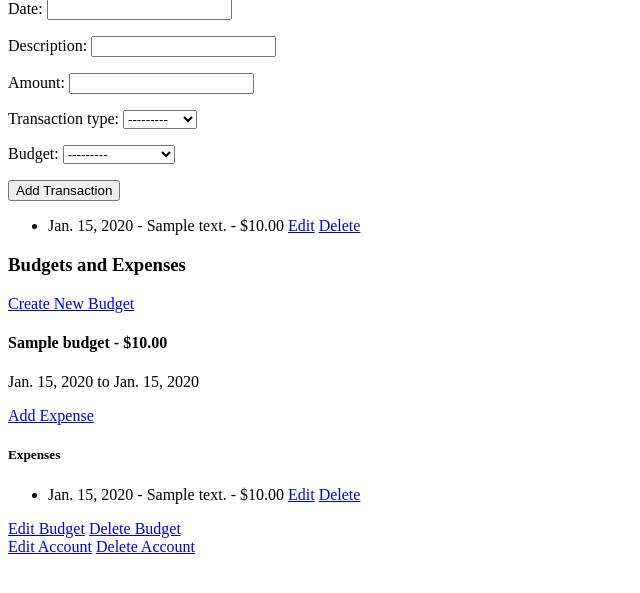
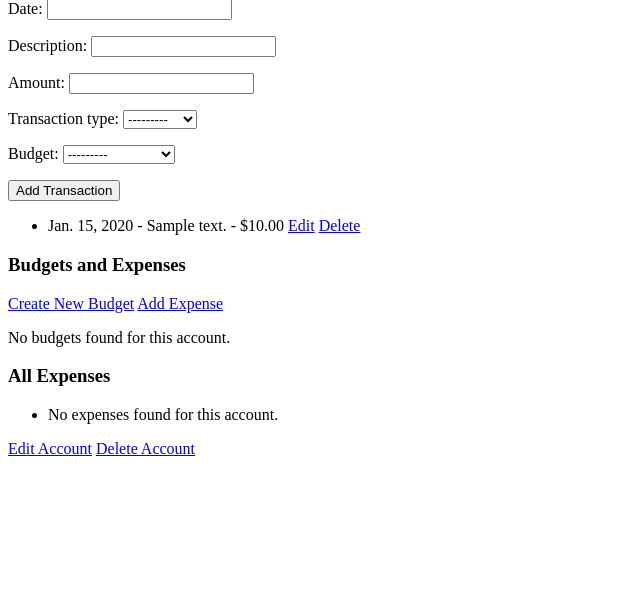
Before and after one commit to Anthonye242/QuickTrack, a Django app: page /bank-accounts/1/ in a window 1280 px wide. Shown: the part 171-764 px from the top of the page, without its empty margins (0-640 px from the left). Run offline with Django 5.2, Linux system fonts and the light colour scheme; a user stored in the database is signed in; tables that the repository leaves empty hold one stand-in row (values such as "Sample post").

Commit message:
Fixed budget views on page, fixed expenses altered views and templates

```diff
--- a/main_app/templates/bank_accounts/detail.html
+++ b/main_app/templates/bank_accounts/detail.html
@@ -25,14 +25,14 @@
 
 <h3 class="mt-4">Budgets and Expenses</h3>
 <a href="{% url 'budget-create' %}?account_id={{ bank_account.id }}" class="btn btn-primary mb-3">Create New Budget</a>
+<a href="{% url 'expense-create' %}?account_id={{ bank_account.id }}" class="btn btn-primary mb-3">Add Expense</a>
 
 {% for budget in budgets %}
     <div class="mb-3">
         <h4>{{ budget.name }} - ${{ budget.amount }}</h4>
         <p>{{ budget.start_date }} to {{ budget.end_date }}</p>
-        <a href="{% url 'expense-create' %}?budget_id={{ budget.id }}" class="btn btn-primary mb-3">Add Expense</a>
 
-        <h5>Expenses</h5>
+        <h5>Budget Expenses</h5>
         <ul class="list-group">
             {% for expense in budget.expenses.all %}
             <li class="list-group-item">
@@ -51,6 +51,24 @@
     <p>No budgets found for this account.</p>
 {% endfor %}
 
+<h3 class="mt-4">All Expenses</h3>
+<ul class="list-group">
+    {% for expense in expenses %}
+    <li class="list-group-item">
+        {{ expense.date }} - {{ expense.description }} - ${{ expense.amount }}
+        {% if expense.budget %}
+            (Budget: {{ expense.budget.name }})
+        {% else %}
+            (No Budget)
+        {% endif %}
+        <a href="{% url 'expense-update' expense.id %}" class="btn btn-sm btn-secondary">Edit</a>
+        <a href="{% url 'expense-delete' expense.id %}" class="btn btn-sm btn-danger">Delete</a>
+    </li>
+    {% empty %}
+    <li class="list-group-item">No expenses found for this account.</li>
+    {% endfor %}
+</ul>
+
 <a href="{% url 'bank-account-update' bank_account.id %}" class="btn btn-secondary mt-3">Edit Account</a>
 <a href="{% url 'bank-account-delete' bank_account.id %}" class="btn btn-danger mt-3">Delete Account</a>
 {% endblock %}
--- a/main_app/templates/budgets/detail.html
+++ b/main_app/templates/budgets/detail.html
@@ -1,4 +1,4 @@
-{% extends 'home.html' %}
+{% extends 'base.html' %}
 
 {% block title %}Budget Detail{% endblock %}
 
--- a/main_app/templates/budgets/update.html
+++ b/main_app/templates/budgets/update.html
@@ -1,4 +1,3 @@
-
 {% extends 'home.html' %}
 
 {% block content %}
@@ -10,6 +9,6 @@
     <button type="submit">Update Budget</button>
 </form>
 
-<a href="{% url 'bank-account-detail' account_id=form.instance.account.id %}">Back to Bank Account</a>
+<a href="{% url 'bank-account-detail' account_id=account_id %}">Back to Bank Account</a>
 
 {% endblock %}
--- a/main_app/templates/expenses/create.html
+++ b/main_app/templates/expenses/create.html
@@ -2,9 +2,11 @@
 
 {% block content %}
 <h2>Create Expense</h2>
-<form method="post" action="{% url 'expense-create' %}?account_id={{ account_id }}">
+<form method="post" action="{% url 'expense-create' %}">
     {% csrf_token %}
     {{ form.as_p }}
+    <input type="hidden" name="budget_id" value="{{ request.GET.budget_id }}">
+    <input type="hidden" name="account_id" value="{{ request.GET.account_id }}">
     <button type="submit" class="btn btn-primary">Create</button>
 </form>
 {% endblock %}
--- a/main_app/urls.py
+++ b/main_app/urls.py
@@ -23,6 +23,7 @@
     path('budgets/create/', views.budget_create, name='budget-create'),
     path('budgets/<int:budget_id>/update/', views.budget_update, name='budget-update'),
     path('budgets/<int:budget_id>/delete/', views.budget_delete, name='budget-delete'),
+    path('budgets/<int:budget_id>/', views.budget_detail, name='budget-detail'),
 
     # Expense URLs
     path('expenses/', views.expense_index, name='expense-index'),
--- a/main_app/views.py
+++ b/main_app/views.py
@@ -19,7 +19,9 @@
     bank_account = BankAccount.objects.filter(id=account_id, user=request.user).first()
     if bank_account:
         transactions = Transaction.objects.filter(account=bank_account)
-        budgets = Budget.objects.filter(user=request.user)
+        budgets = Budget.objects.filter(bank_account=bank_account)
+        expenses = Expense.objects.filter(budget__bank_account=bank_account).order_by('date')
+
         if request.method == 'POST':
             transaction_form = TransactionForm(request.POST)
             if transaction_form.is_valid():
@@ -35,8 +37,9 @@
             'transaction_form': transaction_form,
             'transactions': transactions,
             'budgets': budgets,
+            'expenses': expenses,
         })
-
+    return redirect('bank-account-index')
 
 @login_required
 def bank_account_create(request):
@@ -137,6 +140,13 @@
     return render(request, 'budgets/index.html', {'budgets': budgets})
 
 @login_required
+def budget_detail(request, budget_id):
+    budget = Budget.objects.filter(id=budget_id, user=request.user).first()
+    if budget:
+        return render(request, 'budgets/detail.html', {'budget': budget})
+    return redirect('budget-index')
+
+@login_required
 def budget_update(request, budget_id):
     budget = Budget.objects.filter(id=budget_id, user=request.user).first()
     if budget:
@@ -147,7 +157,10 @@
                 return redirect('bank-account-detail', account_id=budget.bank_account.id)
         else:
             form = BudgetForm(instance=budget)
-        return render(request, 'budgets/update.html', {'form': form})
+        return render(request, 'budgets/update.html', {
+            'form': form,
+            'account_id': budget.bank_account.id
+        })
     return redirect('budget-index')
 
 @login_required
@@ -172,8 +185,11 @@
     return render(request, 'expenses/detail.html', {'expense': expense})
 
 @login_required
+@login_required
 def expense_create(request):
     account_id = request.GET.get('account_id')
+    budget_id = request.GET.get('budget_id')
+
     if not account_id:
         return redirect('bank-account-index')
 
@@ -181,13 +197,22 @@
         form = ExpenseForm(request.POST)
         if form.is_valid():
             new_expense = form.save(commit=False)
-            new_expense.account_id = account_id
-            new_expense.user = request.user
+            new_expense.budget = Budget.objects.filter(id=budget_id, bank_account_id=account_id, user=request.user).first()
             new_expense.save()
+            messages.success(request, "Expense created successfully.")
             return redirect('bank-account-detail', account_id=account_id)
     else:
         form = ExpenseForm()
-    return render(request, 'expenses/create.html', {'form': form, 'account_id': account_id})
+        if budget_id:
+            form.fields['budget'].initial = budget_id
+
+    context = {
+        'form': form,
+        'account_id': account_id,
+        'budget_id': budget_id
+    }
+    return render(request, 'expenses/create.html', context)
+
 
 @login_required
 def expense_update(request, expense_id):
```
Also changed, not shown: main_app/migrations/0007_alter_expense_budget.py (added), main_app/templates/budgets/index.html (line endings or trailing spaces), main_app/templates/expenses/index.html (line endings or trailing spaces).
